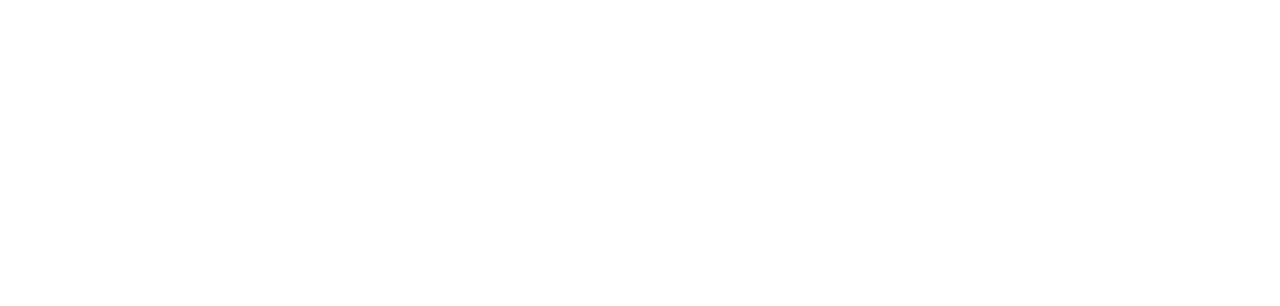
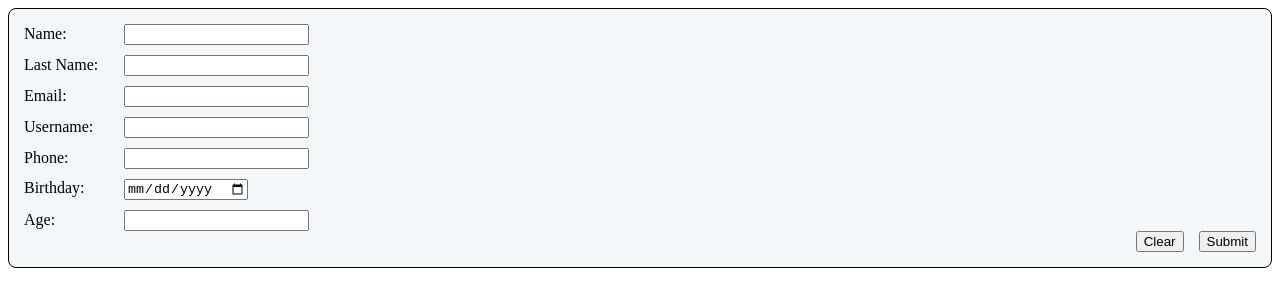
Before and after one commit to raztz15/react-form-library, a React (Vite) app: page / in a window 1280 px wide. Shown: the top 306 px of the page. Built offline with nearby package versions, Linux system fonts and the light colour scheme.

Commit message:
Adding mockup data to display an example in the DOM && fixing css bug

```diff
--- a/src/App.tsx
+++ b/src/App.tsx
@@ -1,8 +1,12 @@
+import { Form } from "./components/form/Form"
+import { buttons, inputs } from "./components/form/FormData"
+
 function App() {
 
   return (
     <>
       <div>
+        <Form inputs={inputs} buttons={buttons} />
       </div>
     </>
   )
--- a/src/components/form/Form.css
+++ b/src/components/form/Form.css
@@ -1,6 +1,6 @@
 .form--container {
   display: flex;
-  flex-direction: "column";
+  flex-direction: column;
   border: 1px solid black;
   border-radius: 8px;
   background-color: #f4f7f9;
--- a/src/components/form/Form.tsx
+++ b/src/components/form/Form.tsx
@@ -9,7 +9,7 @@
 
     }
 
-    return <div className="form--container">
+    return <form className="form--container">
         <div className='inputs--container'>
             {inputs.map(({ label, inputType: type, id, validation, required }, index) => <div key={id}>
                 <label htmlFor={id}>{label}: </label>
@@ -23,9 +23,9 @@
                     ref={index === 0 ? inputRef : undefined}
                 />
             </div>)}
-            <div className="form-buttons--container" >
-                {buttons.map(({ buttonType: type, text }) => <button key={text} type={type}>{text}</button>)}
-            </div>
         </div>
-    </div>
+        <div className="form-buttons--container" >
+            {buttons.map(({ buttonType: type, text }) => <button key={text} type={type}>{text}</button>)}
+        </div>
+    </form>
 }
--- /dev/null
+++ b/src/components/form/FormData.ts
@@ -0,0 +1,77 @@
+import { IButton, IInput } from "../../interfaces"
+
+export const inputs: IInput[] = [
+    {
+        id: 'name',
+        inputType: "text",
+        label: "Name",
+        validation: {
+            regex: /^[A-Z][a-zA-Z]*([-'\s][A-Za-z]+)*$/,
+            errorMessage: 'Name must start with a capital letter, be at least 2 letters, and contain only alphabetical characters.'
+        },
+        required: true
+    },
+    {
+        id: 'lastName',
+        inputType: "text",
+        label: "Last Name",
+        validation: {
+            regex: /^[A-Z][a-zA-Z]*([-'\s][A-Za-z]+)*$/,
+            errorMessage: 'Last name must start with a capital letter, be at least 2 letters, and contain only alphabetical characters.'
+        },
+        required: true
+    },
+    {
+        id: 'email',
+        inputType: "email",
+        label: "Email",
+        required: true,
+        validation: {
+            regex: /^[\w.-]+@[a-zA-Z\d.-]+\.[a-zA-Z]{2,}$/,
+            errorMessage: 'Please enter a valid email address.'
+        }
+    },
+    {
+        id: 'username',
+        inputType: "text",
+        label: "Username",
+        validation: {
+            regex: /^[a-zA-Z0-9]{3,15}$/,
+            errorMessage: 'Username must be 3-15 characters long and contain only letters and numbers.'
+        },
+        required: true
+    },
+    {
+        id: 'phone',
+        inputType: "tel",
+        label: "Phone",
+        validation: {
+            regex: /^05[2-9]-?\d{7}$/,
+            errorMessage: 'Phone number must be a valid Israeli mobile number starting with "05" and contain exactly 10 digits.'
+        },
+        required: true
+    },
+    {
+        id: 'birthday',
+        inputType: "date",
+        label: "Birthday",
+    },
+    {
+        id: 'age',
+        inputType: "number",
+        label: "Age",
+    },
+]
+
+export const buttons: IButton[] = [
+    {
+        buttonType: 'reset',
+        text: "Clear",
+        onClick: () => { }
+    },
+    {
+        buttonType: 'submit',
+        text: "Submit",
+        onClick: () => { }
+    },
+]
```
